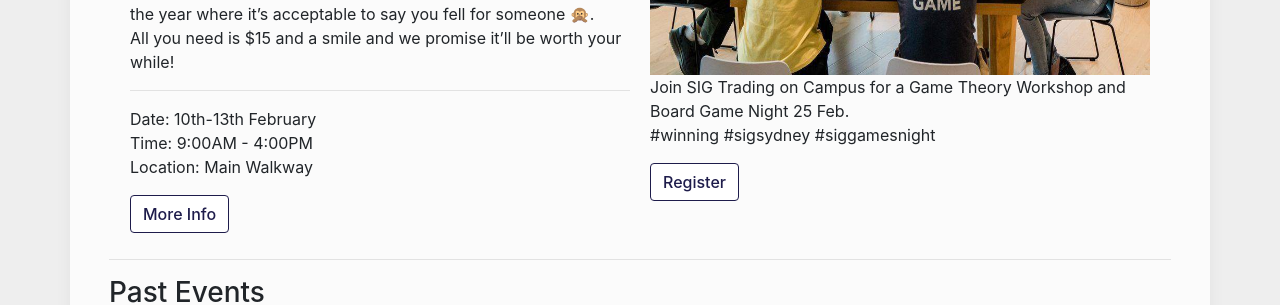
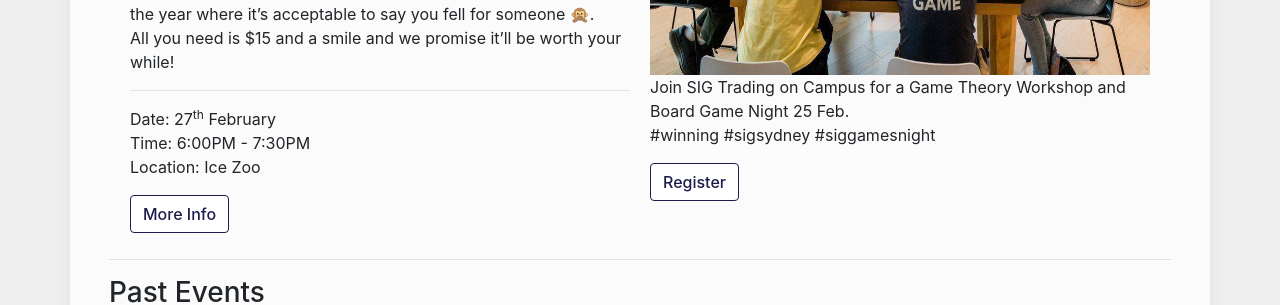
Before and after one commit to MathSocUNSW/MathSocUNSW.github.io, a Jekyll site: the page built from _pages/events.md, in a window 1280 px wide and 900 px high, scrolled down 1513 px. Shown: the part 153-458 px from the top of the window. Built offline with Jekyll 4.4.1, drawn with Linux system fonts in a browser that asks for light colours; nearby versions of some CDN libraries.

Commit message:
Fixing event details

```diff
--- a/_pages/events.md
+++ b/_pages/events.md
@@ -47,9 +47,9 @@ Whether it be a majors talk so budding maths students can discern between a Pure
             Whether you’re a figure skating pro or a first-time skater, all are welcome! So don’t get cold feet and miss out on the only event of the year where it’s acceptable to say you fell for someone 🙊.<br />
             All you need is $15 and a smile and we promise it’ll be worth your while!
             <hr />
-            Date: 10th-13th February <br />
-            Time: 9:00AM - 4:00PM <br />
-            Location: Main Walkway <br />
+            Date: 27<sup>th</sup> February <br />
+            Time: 6:00PM - 7:30PM <br />
+            Location: Ice Zoo <br />
             </p>
             <a class="btn mathsoc-btn-white-purple" href="https://www.facebook.com/events/2437507526355026/">More Info</a>
         </div>
--- a/docs/events/index.html
+++ b/docs/events/index.html
@@ -251,9 +251,9 @@
             Whether you’re a figure skating pro or a first-time skater, all are welcome! So don’t get cold feet and miss out on the only event of the year where it’s acceptable to say you fell for someone 🙊.<br />
             All you need is $15 and a smile and we promise it’ll be worth your while!
             <hr />
-            Date: 10th-13th February <br />
-            Time: 9:00AM - 4:00PM <br />
-            Location: Main Walkway <br />
+            Date: 27<sup>th</sup> February <br />
+            Time: 6:00PM - 7:30PM <br />
+            Location: Ice Zoo <br />
             </p>
             <a class="btn mathsoc-btn-white-purple" href="https://www.facebook.com/events/2437507526355026/">More Info</a>
         </div>
```
